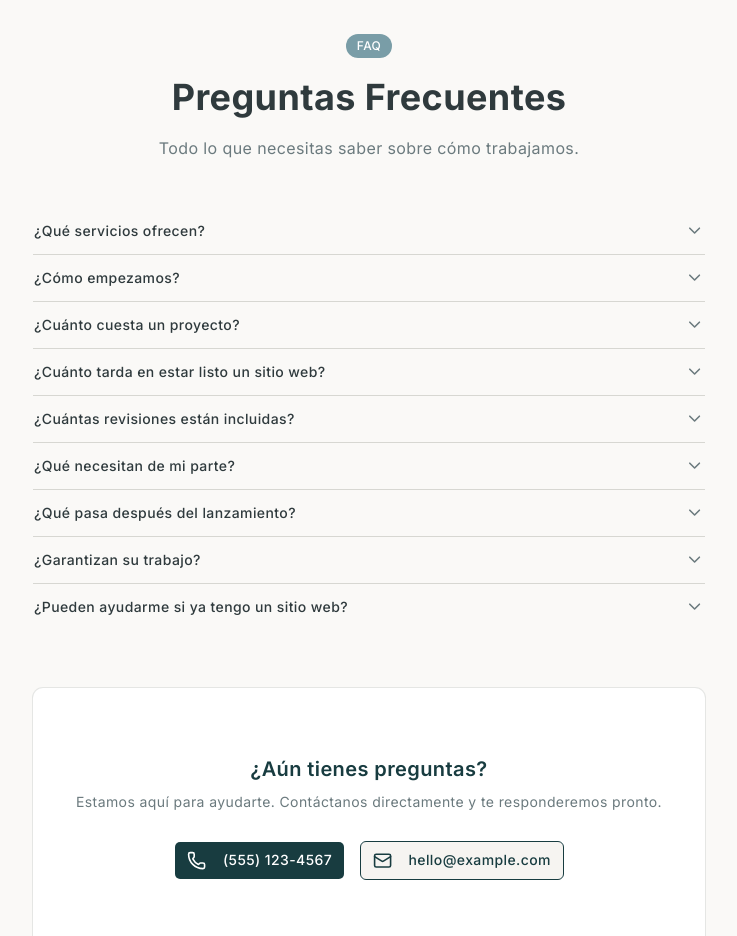
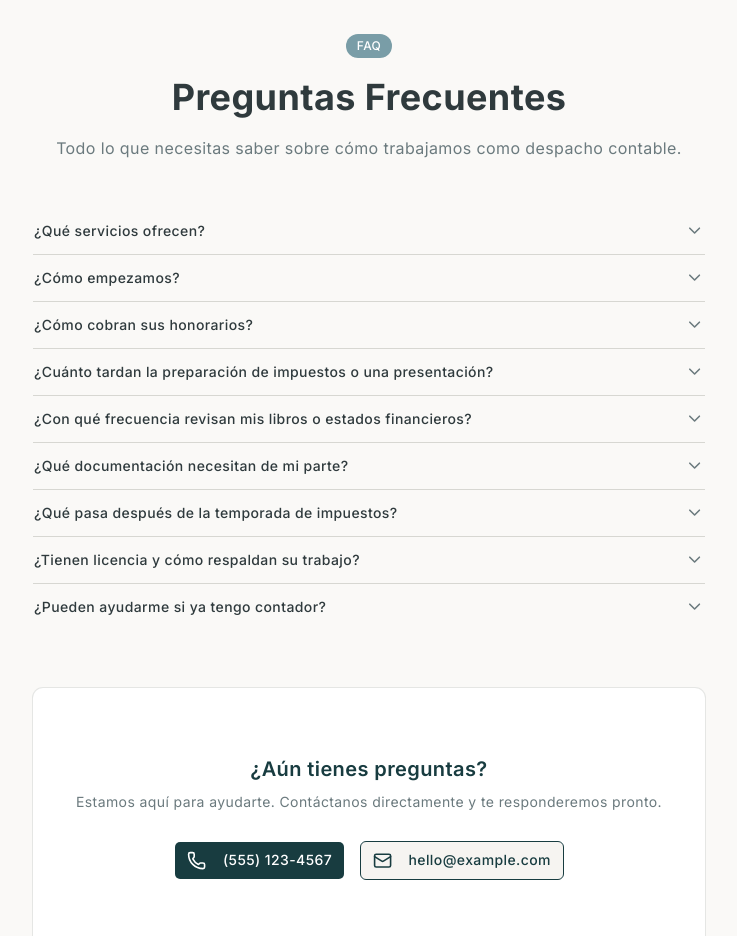
Before and after one commit to JohnnyPillacela/marsh-fried-inc, a Next.js app: page /es in a window 1280 px wide. Shown: the part 6040-6976 px from the top of the page, without its empty margins (271-1008 px from the left). Built offline with nearby package versions, Linux system fonts and the light colour scheme.

Commit message:
update faq

```diff
--- a/content/dictionaries/faq.ts
+++ b/content/dictionaries/faq.ts
@@ -4,7 +4,7 @@ export const faqDict = {
     en: {
         title: "Frequently Asked Questions",
         badge: "FAQ",
-        description: "Everything you need to know about working with us.",
+        description: "Everything you need to know about working with our accounting firm.",
         ctaTitle: "Still have questions?",
         ctaDescription: "We're happy to help. Reach out directly and we'll get back to you quickly.",
         cta: "Contact us",
@@ -13,48 +13,48 @@ export const faqDict = {
             // General
             {
                 question: "What services do you offer?",
-                answer: "We design and build websites, create brand identities, and run SEO campaigns for small and local businesses. Everything is handled in-house — no outsourcing.",
+                answer: "We provide bookkeeping and accounting, tax preparation and planning, business financial reporting, audit support, and financial statements for businesses across New Jersey. If you need something outside that list, ask — we’ll tell you honestly whether we’re the right fit.",
             },
             {
                 question: "How do we get started?",
-                answer: "Just reach out through the contact form. We'll schedule a quick call to learn about your business and put together a proposal within a few days.",
+                answer: "Reach out through the contact form or call the office. We’ll schedule a short consultation to understand your business, your prior-year filings if any, and what you need. From there we’ll outline next steps and a clear scope before any engagement begins.",
             },
             {
-                question: "How much does a project cost?",
-                answer: "Pricing depends on scope. A basic website starts around $1,500, while full branding and SEO packages vary. We'll give you a clear, itemized quote before any work begins.",
+                question: "How are your fees structured?",
+                answer: "Fees depend on the complexity of your books, entity type, and the services you need — for example monthly bookkeeping versus a one-time tax return. We quote in writing before work starts so you know what to expect, with no surprise add-ons for agreed scope.",
             },
-            // Project
+            // Engagement
             {
-                question: "How long does a website take?",
-                answer: "Most sites go live within 2–4 weeks. Larger projects with custom features can take longer. We'll agree on a timeline upfront and keep you updated throughout.",
+                question: "How long does tax preparation or a filing take?",
+                answer: "Timing depends on how complete your records are and filing deadlines. Simple returns often move quickly once documents are in; more complex situations need more review. We’ll give you a realistic timeline after we see your situation and keep you updated as we go.",
             },
             {
-                question: "How many revisions are included?",
-                answer: "Every project includes two rounds of revisions. We find that's enough to get things right without scope creep. Additional rounds can be added if needed.",
+                question: "How often will we review my books or financials?",
+                answer: "That’s set in your engagement — some clients want monthly closes and check-ins; others need quarterly or annual work. We align frequency with your business size and how much visibility you want into cash flow and tax exposure.",
             },
             {
-                question: "What do you need from me?",
-                answer: "Mostly your time for a few conversations and any existing assets — logo, photos, brand colors. If you don't have those yet, we can help create them.",
+                question: "What documents do you need from me?",
+                answer: "Typically bank and credit card statements, payroll reports if you have employees, prior-year tax returns, and any 1099s or W-2s that apply. For bookkeeping we may need read-only access to your accounting software or a regular export. We’ll send a checklist so nothing important is missed.",
             },
-            // Support
+            // Ongoing
             {
-                question: "What happens after the site launches?",
-                answer: "We offer a 30-day post-launch window to fix any bugs at no charge. After that, we have affordable maintenance plans for updates, backups, and ongoing changes.",
+                question: "What happens after tax season?",
+                answer: "We’re available year-round — not just April. Many clients stay on for ongoing bookkeeping, estimated tax planning, and questions as the business changes. If you only need annual tax prep, we’ll still be here when you’re ready to add services.",
             },
             {
-                question: "Do you guarantee your work?",
-                answer: "Yes. We stand behind everything we deliver. If something isn't right, we'll fix it. Our goal is a long-term relationship, not a one-time transaction.",
+                question: "Are you licensed and how do you stand behind your work?",
+                answer: "The firm operates under CPA-licensed standards and takes accuracy and confidentiality seriously. If something in a deliverable needs correction due to our side, we address it. We aim for long-term relationships built on clear communication, not one-off filings.",
             },
             {
-                question: "Can you help if I already have a website?",
-                answer: "Absolutely. We can redesign, improve performance, fix issues, or take over ongoing maintenance for existing sites — regardless of who built them.",
+                question: "Can you help if I already have an accountant?",
+                answer: "Yes. We can take over bookkeeping and tax work, collaborate during a transition, or review prior filings if you’re concerned something was missed. Tell us your situation and we’ll explain the cleanest way to switch without gaps.",
             },
         ],
     } satisfies FaqDict,
     es: {
         title: "Preguntas Frecuentes",
         badge: "FAQ",
-        description: "Todo lo que necesitas saber sobre cómo trabajamos.",
+        description: "Todo lo que necesitas saber sobre cómo trabajamos como despacho contable.",
         ctaTitle: "¿Aún tienes preguntas?",
         ctaDescription: "Estamos aquí para ayudarte. Contáctanos directamente y te responderemos pronto.",
         cta: "Contáctanos",
@@ -63,41 +63,41 @@ export const faqDict = {
             // General
             {
                 question: "¿Qué servicios ofrecen?",
-                answer: "Diseñamos y desarrollamos sitios web, creamos identidades de marca y gestionamos campañas de SEO para negocios locales y pequeñas empresas. Todo se maneja internamente, sin subcontratación.",
+                answer: "Ofrecemos teneduría de libros y contabilidad, preparación y planificación de impuestos, informes financieros para empresas, apoyo en auditorías e informes financieros para negocios en Nueva Jersey. Si necesitas algo fuera de esa lista, pregunta: te diremos con honestidad si somos la opción adecuada.",
             },
             {
                 question: "¿Cómo empezamos?",
-                answer: "Solo contáctanos a través del formulario. Agendamos una llamada rápida para conocer tu negocio y te enviamos una propuesta en pocos días.",
+                answer: "Escríbenos por el formulario o llama a la oficina. Agendamos una consulta breve para entender tu negocio, tus declaraciones de años anteriores si las hay y qué necesitas. Luego definimos los siguientes pasos y el alcance con claridad antes de iniciar cualquier trabajo.",
             },
             {
-                question: "¿Cuánto cuesta un proyecto?",
-                answer: "El precio depende del alcance. Un sitio web básico empieza alrededor de $1,500, mientras que los paquetes de marca y SEO varían. Te daremos una cotización clara y detallada antes de comenzar cualquier trabajo.",
+                question: "¿Cómo cobran sus honorarios?",
+                answer: "Los honorarios dependen de la complejidad de tus libros, el tipo de entidad y los servicios que requieras — por ejemplo contabilidad mensual frente a una declaración puntual. Te damos una cotización por escrito antes de comenzar, sin cargos sorpresa dentro del alcance acordado.",
             },
-            // Proyecto
+            // Compromiso
             {
-                question: "¿Cuánto tarda en estar listo un sitio web?",
-                answer: "La mayoría de los sitios se publican en 2 a 4 semanas. Los proyectos más grandes con funciones personalizadas pueden tomar más tiempo. Acordamos el cronograma desde el inicio y te mantenemos informado.",
+                question: "¿Cuánto tardan la preparación de impuestos o una presentación?",
+                answer: "El tiempo depende de qué tan completos estén tus registros y de los plazos legales. Las declaraciones sencillas suelen avanzar rápido una vez tenemos la documentación; los casos más complejos requieren más revisión. Te daremos un plazo realista cuando conozcamos tu situación y te mantendremos informado.",
             },
             {
-                question: "¿Cuántas revisiones están incluidas?",
-                answer: "Cada proyecto incluye dos rondas de revisiones. Generalmente es suficiente para lograr el resultado ideal sin exceder el alcance. Se pueden agregar rondas adicionales si es necesario.",
+                question: "¿Con qué frecuencia revisan mis libros o estados financieros?",
+                answer: "Se define en el acuerdo de servicio: algunos clientes quieren cierres mensuales y seguimiento; otros necesitan trabajo trimestral o anual. Ajustamos la frecuencia al tamaño de tu negocio y al nivel de detalle que quieres sobre flujo de caja y carga fiscal.",
             },
             {
-                question: "¿Qué necesitan de mi parte?",
-                answer: "Principalmente tu tiempo para algunas conversaciones y cualquier recurso existente: logotipo, fotos, colores de marca. Si aún no los tienes, podemos ayudarte a crearlos.",
+                question: "¿Qué documentación necesitan de mi parte?",
+                answer: "Por lo general estados de cuenta bancarios y de tarjetas, nóminas si tienes empleados, declaraciones del año anterior y los 1099 o W-2 que correspondan. Para la contabilidad puede bastar acceso de solo lectura a tu software o exportaciones periódicas. Te enviamos una lista de verificación para no omitir nada importante.",
             },
-            // Soporte
+            // Continuidad
             {
-                question: "¿Qué pasa después del lanzamiento?",
-                answer: "Ofrecemos una ventana de 30 días después del lanzamiento para corregir errores sin costo. Luego tenemos planes de mantenimiento accesibles para actualizaciones, copias de seguridad y cambios continuos.",
+                question: "¿Qué pasa después de la temporada de impuestos?",
+                answer: "Estamos disponibles todo el año, no solo en abril. Muchos clientes continúan con contabilidad mensual, pagos estimados y consultas cuando el negocio cambia. Si solo necesitas la declaración anual, igual estaremos cuando quieras ampliar servicios.",
             },
             {
-                question: "¿Garantizan su trabajo?",
-                answer: "Sí. Respaldamos todo lo que entregamos. Si algo no está bien, lo corregimos. Nuestro objetivo es una relación a largo plazo, no una transacción puntual.",
+                question: "¿Tienen licencia y cómo respaldan su trabajo?",
+                answer: "La firma trabaja bajo estándares de CPA y prioriza la exactitud y la confidencialidad. Si algo entregado debe corregirse por nuestro lado, lo atendemos. Buscamos relaciones a largo plazo basadas en comunicación clara, no solo en un trámite puntual.",
             },
             {
-                question: "¿Pueden ayudarme si ya tengo un sitio web?",
-                answer: "Por supuesto. Podemos rediseñar, mejorar el rendimiento, corregir problemas o hacernos cargo del mantenimiento de sitios existentes, sin importar quién los haya construido.",
+                question: "¿Pueden ayudarme si ya tengo contador?",
+                answer: "Sí. Podemos asumir la contabilidad y los impuestos, coordinar una transición o revisar declaraciones anteriores si te preocupa un error. Cuéntanos tu caso y te explicamos la forma más ordenada de cambiar sin dejar huecos.",
             },
         ],
     } satisfies FaqDict,
```
